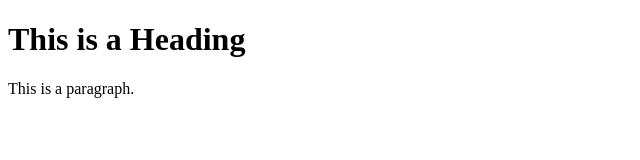
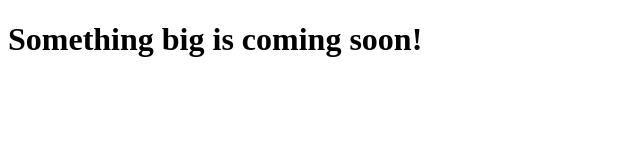
Before and after one commit to HemantVermaDU/HemantvermaDU.github.io, a plain HTML site: page index.html in a window 1280 px wide. Shown: the whole page, without its empty margins (0-640 px from the left). Drawn offline with Linux system fonts and the light colour scheme.

Commit message:
Update index.html

```diff
--- a/index.html
+++ b/index.html
@@ -1,12 +1,10 @@
  <!DOCTYPE html>
 <html>
 <head>
-<title>Page Title</title>
+<title>Hemant Verma</title>
 </head>
 <body>
 
-<h1>This is a Heading</h1>
-<p>This is a paragraph.</p>
-
+<h1>Something big is coming soon!</h1>
 </body>
 </html>
```
